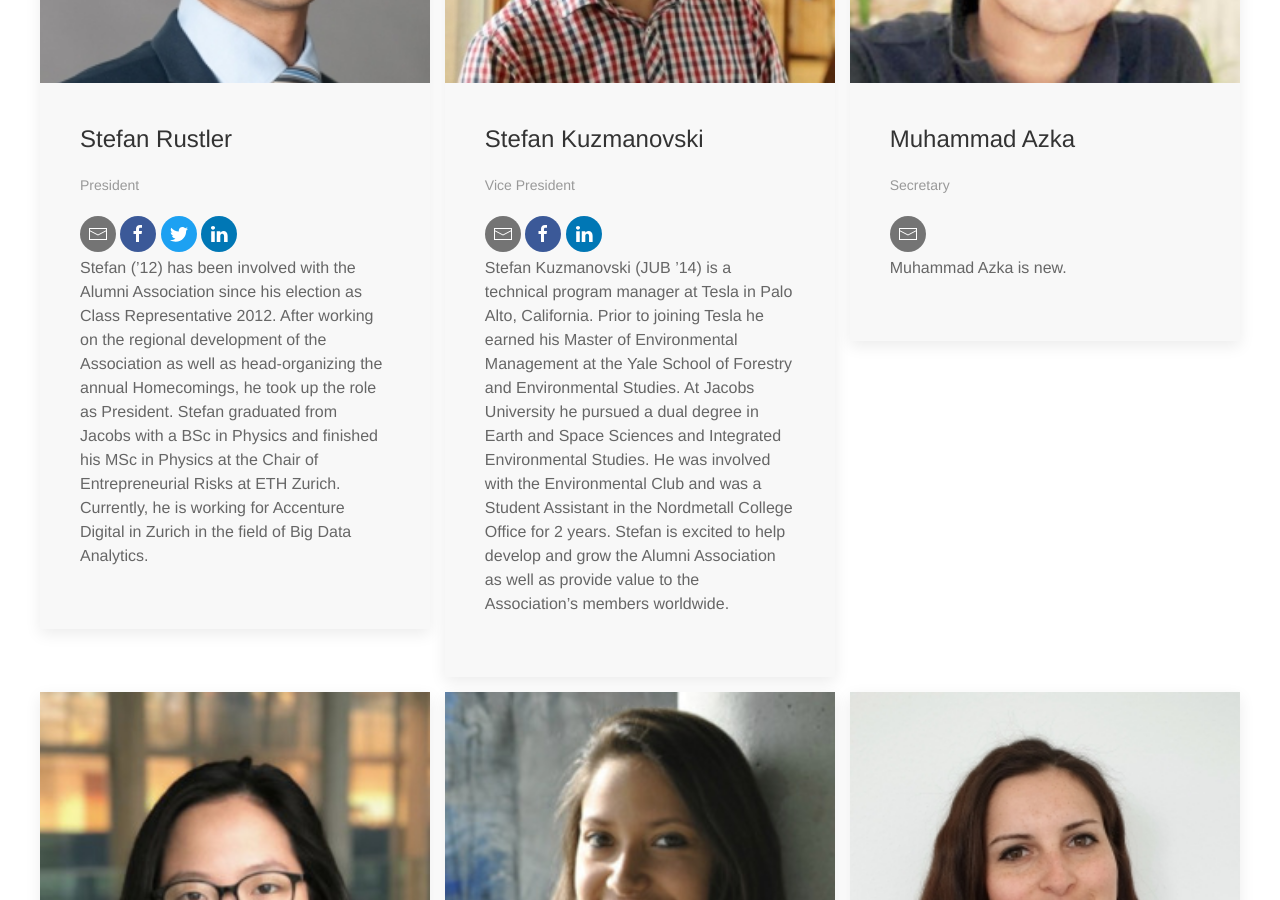
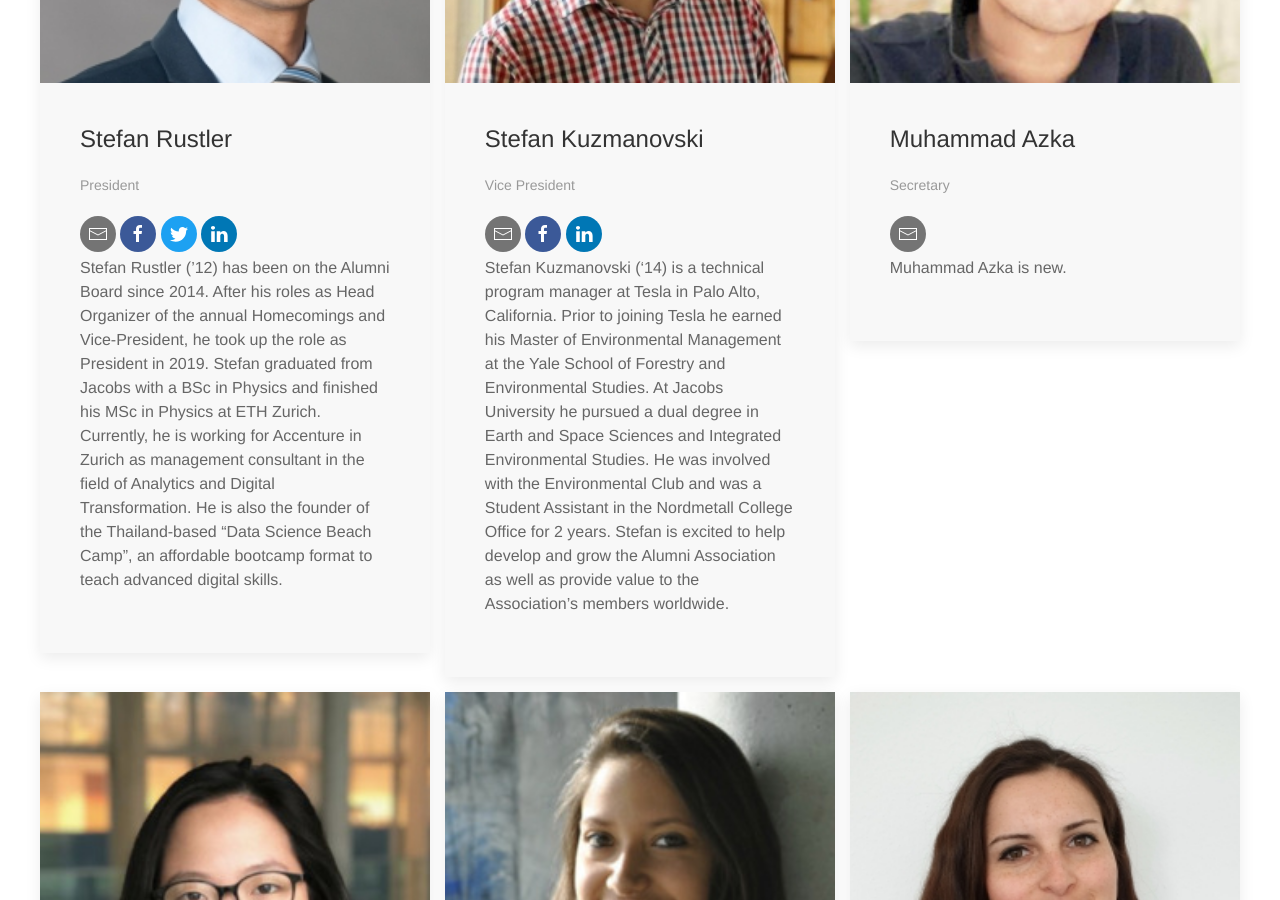
Before and after one commit to JacobsAlumni/jekyll.jacobs-alumni.de, a Jekyll site: the page built from src/board/index.html, in a window 1280 px wide and 900 px high, scrolled down 844 px. Built offline with Jekyll 4.4.1, drawn with Linux system fonts in a browser that asks for light colours; some of the changed text lies outside the part shown.

Commit message:
Update some board profiles

```diff
--- a/_data/board.yml
+++ b/_data/board.yml
@@ -8,7 +8,7 @@
     twitter: https://twitter.com/RustlerStefan
     linkedin: https://www.linkedin.com/pub/stefan-rustler/35/b61/38a
   description:
-    Stefan (’12) has been involved with the Alumni Association since his election as Class Representative 2012. After working on the regional development of the Association as well as head-organizing the annual Homecomings, he took up the role as President. Stefan graduated from Jacobs with a BSc in Physics and finished his MSc in Physics at the Chair of Entrepreneurial Risks at ETH Zurich. Currently, he is working for Accenture Digital in Zurich in the field of Big Data Analytics.
+    Stefan Rustler (’12) has been on the Alumni Board since 2014. After his roles as Head Organizer of the annual Homecomings and Vice-President, he took up the role as President in 2019. Stefan graduated from Jacobs with a BSc in Physics and finished his MSc in Physics at ETH Zurich. Currently, he is working for Accenture in Zurich as management consultant in the field of Analytics and Digital Transformation. He is also the founder of the Thailand-based "Data Science Beach Camp", an affordable bootcamp format to teach advanced digital skills.
 -
   name: Stefan Kuzmanovski
   role: Vice President
@@ -18,7 +18,7 @@
     facebook: https://www.facebook.com/stefan.kuzmanovski92
     linkedin: https://www.linkedin.com/in/stefankuzmanovski
   description:
-    Stefan Kuzmanovski (JUB ’14) is a technical program manager at Tesla in Palo Alto, California. Prior to joining Tesla he earned his Master of Environmental Management at the Yale School of Forestry and Environmental Studies. At Jacobs University he pursued a dual degree in Earth and Space Sciences and Integrated Environmental Studies. He was involved with the Environmental Club and was a Student Assistant in the Nordmetall College Office for 2 years. Stefan is excited to help develop and grow the Alumni Association as well as provide value to the Association’s members worldwide.
+    Stefan Kuzmanovski ('14) is a technical program manager at Tesla in Palo Alto, California. Prior to joining Tesla he earned his Master of Environmental Management at the Yale School of Forestry and Environmental Studies. At Jacobs University he pursued a dual degree in Earth and Space Sciences and Integrated Environmental Studies. He was involved with the Environmental Club and was a Student Assistant in the Nordmetall College Office for 2 years. Stefan is excited to help develop and grow the Alumni Association as well as provide value to the Association’s members worldwide.
 -
   name: Muhammad Azka
   role: Secretary
@@ -62,7 +62,7 @@
   meta:
     email: mdar@jacobs-alumni.de
   description:
-    Mohsin Dar is new.
+    Mohsin ('13) studied Logistics Management and Engineering at Jacobs. After graduating, he has been pursuing his career in Supply Chain Consulting. Currently he is leading digital Supply Chain practice at Accenture Germany. He is a new addition to the Alumni board and will be working with his peers on Fundraising.
 -
   name: Tom Wiesing
   role: Information Technology
@@ -73,9 +73,7 @@
     twitter: https://twitter.com/tkw01536
     linkedin: https://www.linkedin.com/in/tom-wiesing
   description:
-    Tom first graduated from Jacobs in 2015 with a BSc in Applied and Computational Mathematics. He continued at Jacobs, receiving an MSc as part of the first class of Data Engineering in 2017. During his time at Jacobs, he was president of the GSA in the 2016 - 2017 academic year. He then moved to Erlangen in southern Germany, where he currently pursues a PhD in Computer Science as part of the KWARC research group.
-
-    As Assessor for Information Technology, he will focus on coding and supporting all IT systems of the Alumni, supported by a team of volunteer coders. Having previously maintained services like JPeople, it is particularly important to him that these remain useful and accessible to the members of the association.
+    Tom ('15, '17) currently pursues a PhD in Computer Science as part of the KWARC research group in Erlangen, Germany. He graduated from Jacobs with a BSc in Applied and Computational Mathematics in 2015. He also received an MSc at Jacobs as part of the first class of Data Engineering in 2017. During his time at Jacobs, he was president of the GSA in the 2016 - 2017 academic year. As Assessor for Information Technology, he will focus on coding and supporting all IT systems of the Alumni, supported by a team of volunteer coders.
 
 -
   name: Franziska Pohle
```
